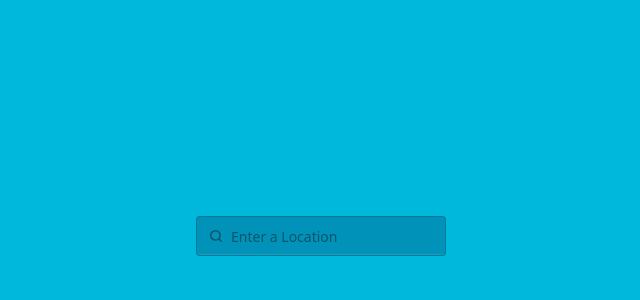
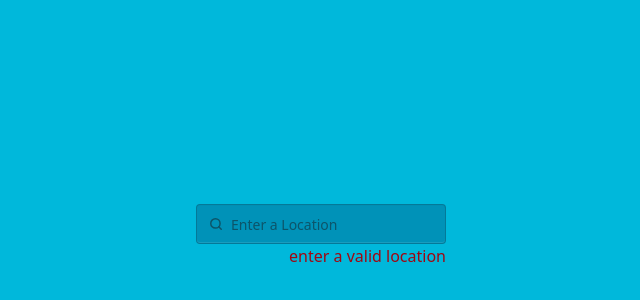
Before and after one commit to bobbythree/react-weather-app, a React (Vite) app: page / in a window 1280 px wide. Shown: the part 164-464 px from the top of the page, without its empty margins (319-959 px from the left). Built offline with nearby package versions, Linux system fonts and the light colour scheme; no server answers.

Commit message:
search function complete

```diff
--- a/src/components/MainCard.jsx
+++ b/src/components/MainCard.jsx
@@ -49,7 +49,7 @@ export default function MainCard() {
       });
 
     } catch (error) {
-      setWeatherData(false)
+      setWeatherData(false);
     }
   }
 
@@ -79,7 +79,6 @@ export default function MainCard() {
           </svg>
           <form onSubmit={handleSubmit}>
             <input ref={inputRef} type="text" required placeholder="Enter a Location" />
-            {/* <button type="submit">submit</button> */}
           </form>
         </label>
       </div>
@@ -91,9 +90,9 @@ export default function MainCard() {
           </svg>
           <form onSubmit={handleSubmit}>
             <input ref={inputRef} type="text" required placeholder="Enter a Location" />
-            {/* <button type="submit">submit</button> */}
           </form>
         </label>
+        <h3 className="text-red-800 text-right">enter a valid location</h3>
       </div>
     </>}
 
```
